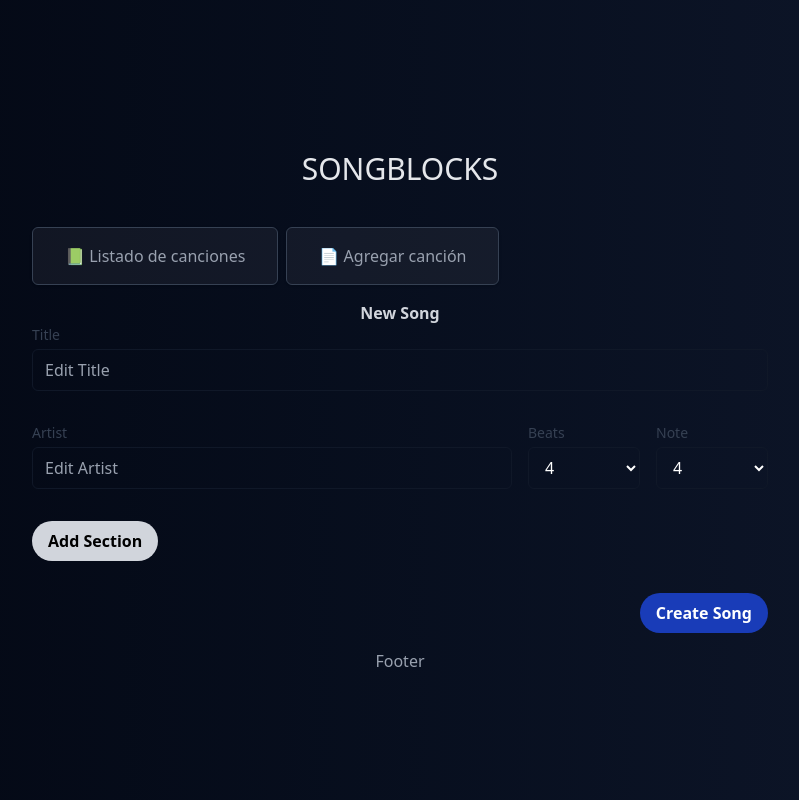
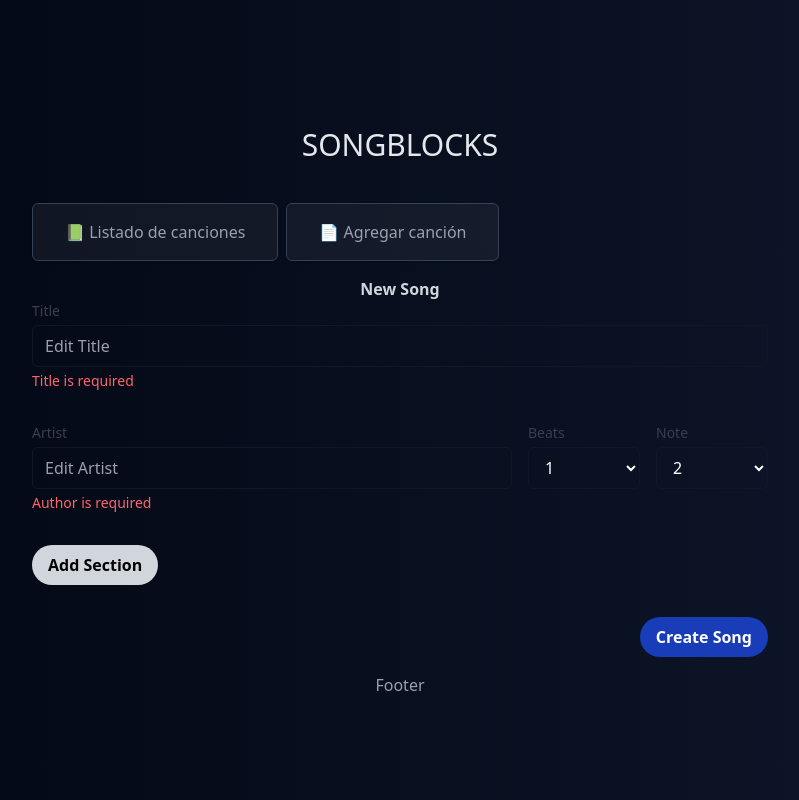
Before and after one commit to horaciodominguez/chordblocks-react-typescript, a React (Vite) app: page /new in a window 1280 px wide. Both pictures are taken after a click on the button "Create Song". Shown: the whole page, without its empty margins (240-1039 px from the left). Built offline with nearby package versions, Linux system fonts and the light colour scheme.

Commit message:
Add Zod validation and error handling to SongForm components

```diff
--- a/package.json
+++ b/package.json
@@ -19,7 +19,8 @@
     "react-hook-form": "^7.61.1",
     "react-router-dom": "^7.7.1",
     "tailwindcss": "^4.1.11",
-    "uuid": "^11.1.0"
+    "uuid": "^11.1.0",
+    "zod": "^4.1.5"
   },
   "devDependencies": {
     "@eslint/js": "^9.30.1",
--- a/src/components/ui/InputInline.tsx
+++ b/src/components/ui/InputInline.tsx
@@ -7,6 +7,7 @@
   value: string
   type?: string
   onChange: React.ChangeEventHandler<HTMLInputElement>
+  error?: string
 }
 
 export default function InputInline({
@@ -15,6 +16,7 @@
   value,
   type = "text",
   onChange,
+  error,
 }: Props) {
   const inputRef = useRef<HTMLInputElement>(null)
   const [isEditing, setIsEditing] = useState(false)
@@ -53,12 +55,15 @@
           ref={inputRef}
         />
       ) : (
+        <>
           <div
             className="w-full border border-gray-900 px-3 py-2 rounded-md cursor-text"
             onClick={handleClick}
           >
             {value || <span className="text-gray-400">Edit {label}</span>}
           </div>
+          {error && <p className="mt-1 text-sm text-red-400">{error}</p>}
+        </>
       )}
     </>
   )
--- a/src/modules/songs/components/SongForm.tsx
+++ b/src/modules/songs/components/SongForm.tsx
@@ -1,32 +1,56 @@
 import Button from "@/components/ui/Button"
 import { useSongForm } from "../hooks/useSongForm"
-import { type Song as SongType } from "../types/song.types"
+import type { Song as SongType } from "../types/song.types"
 import { SongFormMeta } from "./SongFormMeta"
 import { SongFormPendingSection } from "./SongFormPendingSection"
+
+import { useActionState } from "react"
+import {
+  validateSong,
+  type ValidationErrorMap,
+} from "../validation/song.validate"
 
 type Props = {
   handleAddSong: (song: SongType) => void
 }
 
+type FormState = { ok: boolean; errors: ValidationErrorMap }
+
 export const SongForm = ({ handleAddSong }: Props) => {
   const { state, dispatch } = useSongForm()
   const { song } = state
 
+  const [formState, formAction, isPending] = useActionState(
+    async () => {
+      const validation = validateSong(song)
+
+      if (!validation.ok) {
+        return { ok: false, errors: validation.errors }
+      }
+
+      handleAddSong(validation.data)
+      dispatch({ type: "RESET" })
+      return { ok: true, errors: {} }
+    },
+
+    { ok: false, errors: {} } as FormState
+  )
+
   return (
-    <form
-      onSubmit={(e) => {
-        e.preventDefault()
-        handleAddSong(song)
-      }}
-    >
+    <form action={formAction} className="flex flex-col gap-2 text-white">
       <div className="flex flex-col gap-4">
-        <SongFormMeta dispatch={dispatch} state={state} song={song} />
+        <SongFormMeta
+          dispatch={dispatch}
+          state={state}
+          song={song}
+          error={formState?.errors}
+        />
 
         <SongFormPendingSection dispatch={dispatch} state={state} />
 
         <div className="mb-4 justify-end flex">
-          <Button type="submit" variant="save">
-            Create Song
+          <Button type="submit" variant="save" disabled={isPending}>
+            {isPending ? "Saving..." : "Create Song"}
           </Button>
         </div>
       </div>
--- a/src/modules/songs/components/SongFormMeta.tsx
+++ b/src/modules/songs/components/SongFormMeta.tsx
@@ -3,14 +3,16 @@
 import { BEAT_VALUES, noteValues } from "../constants/song"
 import type { Action, SongFormState } from "../state/songFormReducer"
 import type { Song as SongType } from "../types/song.types"
+import type { ValidationErrorMap } from "../validation/song.validate"
 
 type Props = {
   dispatch: React.Dispatch<Action>
   state: SongFormState
   song: SongType
+  error?: ValidationErrorMap
 }
 
-export function SongFormMeta({ dispatch, state, song }: Props) {
+export function SongFormMeta({ dispatch, state, song, error }: Props) {
   return (
     <>
       <div className="mb-4">
@@ -19,6 +21,7 @@
           name="title"
           onChange={(e) => dispatch({ type: "SET_TITLE", v: e.target.value })}
           value={song.title}
+          error={error?.title}
         />
       </div>
       <div className="mb-4">
@@ -31,6 +34,7 @@
                 dispatch({ type: "SET_ARTIST", v: e.target.value })
               }
               value={song.artist}
+              error={error?.artist}
             />
           </div>
           <div className="w-1/3 ml-2">
--- /dev/null
+++ b/src/modules/songs/schemas/song.schema.ts
@@ -0,0 +1,41 @@
+import { z } from "zod"
+import { SECTION_OPTIONS, BEAT_VALUES, noteValues } from "../constants/song"
+
+// Helpers para “enum” numéricas
+const oneOfNumbers = (allowed: readonly number[], message: string) =>
+  z
+    .number()
+    .int()
+    .refine((v) => allowed.includes(v), { message })
+
+export const BarChordSchema = z.object({
+  id: z.string(),
+  name: z.string().min(1, "Chord name is required"),
+  duration: z.number().int().min(1, "Min duration is 1").max(12, "Max is 12"),
+})
+
+export const BarSchema = z.object({
+  id: z.string(),
+  chords: z.array(BarChordSchema).min(1, "Bar must have at least one chord"),
+})
+
+export const SectionSchema = z.object({
+  id: z.string(),
+  type: z.enum(SECTION_OPTIONS),
+  bars: z.array(BarSchema).min(1, "Section must have at least one bar"),
+})
+
+export const TimeSignatureSchema = z.object({
+  beatsPerMeasure: oneOfNumbers(BEAT_VALUES, "Beats must be one of 1–12"),
+  noteValue: oneOfNumbers(noteValues, "Note value must be 2, 4 or 8"),
+})
+
+export const SongSchema = z.object({
+  id: z.string(),
+  title: z.string().min(1, "Title is required"),
+  artist: z.string().min(1, "Author is required"),
+  timeSignature: TimeSignatureSchema,
+  songSections: z.array(SectionSchema).min(1, "Add at least one section"),
+})
+
+export type SongParsed = z.infer<typeof SongSchema>
--- /dev/null
+++ b/src/modules/songs/validation/song.validate.ts
@@ -0,0 +1,19 @@
+import { SongSchema } from "../schemas/song.schema"
+import type { Song } from "../types/song.types"
+
+export type ValidationErrorMap = Record<string, string>
+
+export function validateSong(
+  input: Song
+): { ok: true; data: Song } | { ok: false; errors: ValidationErrorMap } {
+  const res = SongSchema.safeParse(input)
+  if (res.success) {
+    return { ok: true, data: res.data as Song }
+  }
+  const errors: ValidationErrorMap = {}
+  for (const issue of res.error.issues) {
+    const path = issue.path.join(".")
+    errors[path] = issue.message
+  }
+  return { ok: false, errors }
+}
```
Also changed, not shown: 1 other file (tests, documents, lock files or other folders). Lines whose indentation alone changed are shown as unchanged.
